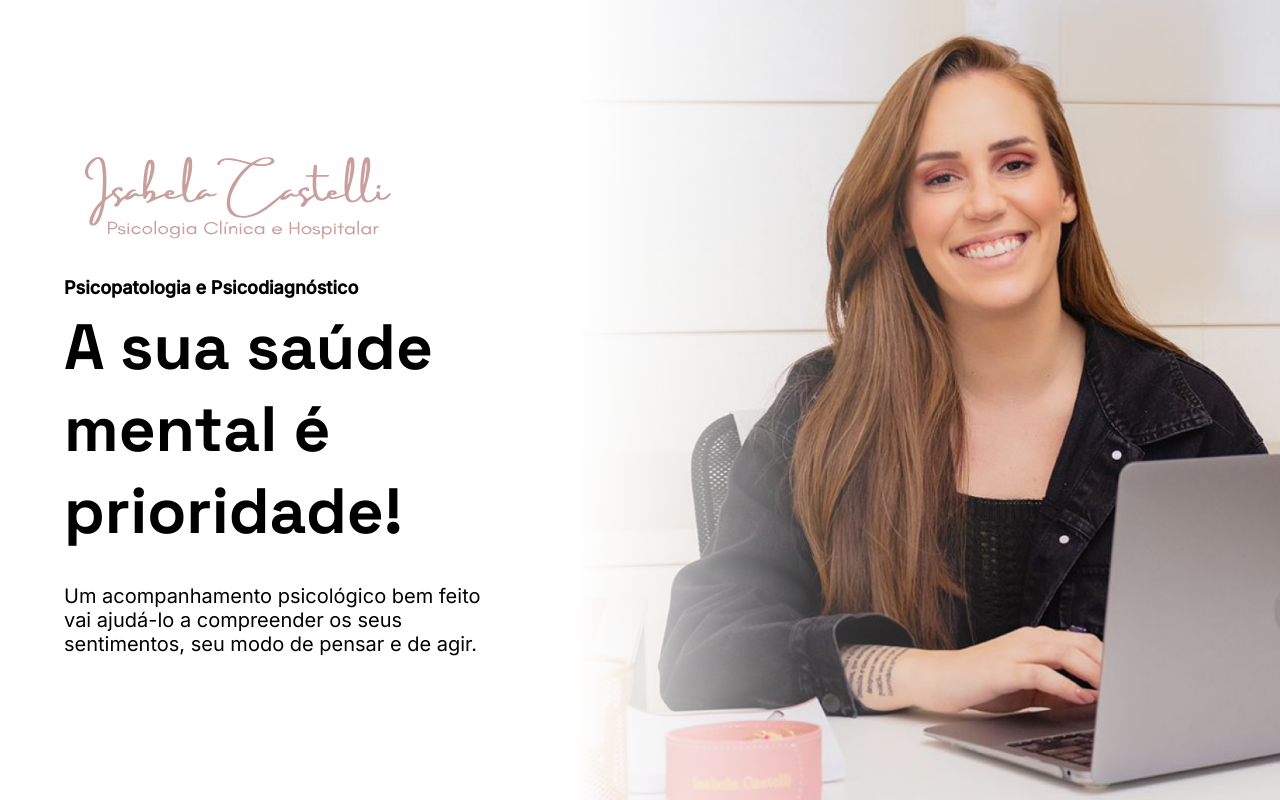
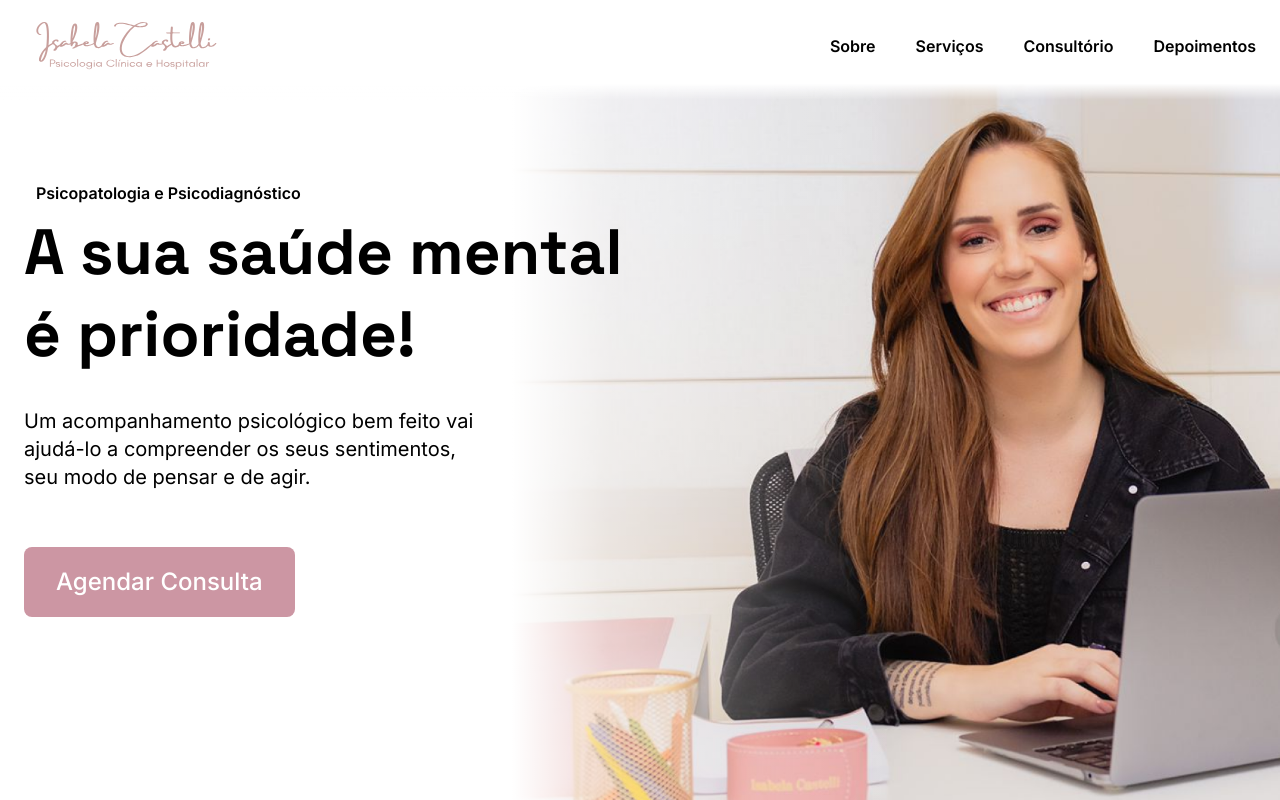
Before and after one commit to capelaum/projeto-isabela-castelli, a Next.js app: page / in a window 1280 px wide. Built offline with nearby package versions, Linux system fonts and the light colour scheme.

Commit message:
✨ NavBar

```diff
--- a/src/components/Button/styles.ts
+++ b/src/components/Button/styles.ts
@@ -12,7 +12,8 @@ export const StyledButton = styled('button', {
   fontWeight: '$medium',
 
   transition: '$fast',
-  // alignSelf: 'stretch',
+  textAlign: 'center',
+  lineHeight: 1.6,
 
   '&:disabled': {
     opacity: 0.7,
@@ -22,32 +23,50 @@ export const StyledButton = styled('button', {
   variants: {
     color: {
       pink: {
-        backgroundColor: '$primary',
+        backgroundColor: '$secondary',
         color: '$white',
 
         '&:not(:disabled):hover': {
-          filter: 'brightness(0.9)'
+          filter: 'brightness(1.1)'
         }
       }
     },
 
     size: {
       sm: {
-        fontSize: '$xs',
+        fontSize: '$sm',
         padding: '0.5rem 1rem',
         gap: '0.5rem'
       },
+
       md: {
-        fontSize: '$sm',
-        padding: '0.75rem 1rem'
+        fontSize: '$md',
+        padding: '0.75rem 1rem',
+
+        '@bp2': {
+          fontSize: '$sm',
+          padding: '0.5rem 1rem'
+        }
       },
+
       lg: {
-        fontSize: '$sm',
-        padding: '0.75rem 1.75rem'
+        fontSize: '$lg',
+        padding: '0.75rem 1.75rem',
+
+        '@bp2': {
+          fontSize: '$md',
+          padding: '0.5rem 1rem'
+        }
       },
+
       xl: {
-        fontSize: '$sm',
-        padding: '0.75rem 2.5rem'
+        fontSize: '$xl',
+        padding: '1rem 2rem',
+
+        '@bp2': {
+          fontSize: '$lg',
+          padding: '0.75rem 1.5rem'
+        }
       }
     },
 
--- /dev/null
+++ b/src/components/Navbar/index.tsx
@@ -0,0 +1,49 @@
+import { Logo } from 'components/@constants'
+import Image from 'next/image'
+import Link from 'next/link'
+import { useEffect, useState } from 'react'
+import { Container, LinksWrapper, NavLink, Wrapper } from './styles'
+
+export function Navbar() {
+  const [offsetY, setOffsetY] = useState(0)
+  console.log('💥 ~ offsetY', offsetY)
+
+  const handleScroll = () => setOffsetY(window.pageYOffset)
+
+  useEffect(() => {
+    if (typeof window !== 'undefined') {
+      window.addEventListener('scroll', handleScroll)
+    }
+  }, [])
+
+  return (
+    <Wrapper isScrolled={offsetY > 0}>
+      <Container>
+        <Link href="#" title="Início" passHref>
+          <Image
+            src={Logo}
+            alt="Logotipo da psicóloga Isabela Castelli, tendo escrito o nome Isabela Castelli e a frase Psicologa Clínica e Hospitalar em rosa claro."
+          />
+        </Link>
+
+        <LinksWrapper>
+          <NavLink href="#" title="Sobre">
+            Sobre
+          </NavLink>
+
+          <NavLink href="#" title="Serviços">
+            Serviços
+          </NavLink>
+
+          <NavLink href="#" title="Consultório">
+            Consultório
+          </NavLink>
+
+          <NavLink href="#" title="Depoimentos">
+            Depoimentos
+          </NavLink>
+        </LinksWrapper>
+      </Container>
+    </Wrapper>
+  )
+}
--- /dev/null
+++ b/src/components/Navbar/styles.ts
@@ -0,0 +1,87 @@
+import Link from 'next/link'
+import { styled } from 'styles/stitches.config'
+
+export const Wrapper = styled('section', {
+  display: 'flex',
+  justifyContent: 'center',
+  alignItems: 'center',
+
+  width: '100%',
+  height: '100px',
+  padding: '1rem 1.5rem 1.5rem',
+
+  background:
+    'linear-gradient(to bottom, $white, $white, $white, $white, $white, $white, transparent)',
+
+  variants: {
+    isScrolled: {
+      true: {},
+
+      false: {}
+    }
+  },
+
+  position: 'fixed',
+  top: 0,
+  left: 0,
+  right: 0,
+  zIndex: 99,
+
+  '@bp1': {
+    padding: '1rem'
+  }
+})
+
+export const Container = styled('nav', {
+  display: 'flex',
+  justifyContent: 'space-between',
+  alignItems: 'center',
+  width: '100%',
+  height: '100%',
+  maxWidth: '1400px',
+
+  img: {
+    width: '200px',
+    height: 'auto'
+  },
+
+  '@bp2': {
+    flexDirection: 'column',
+    alignItems: 'center'
+  }
+})
+
+export const LinksWrapper = styled('div', {
+  display: 'flex',
+  gap: '2.5rem',
+  flexWrap: 'wrap'
+})
+
+export const NavLink = styled(Link, {
+  fontWeight: '$semibold',
+  fontSize: '$sm',
+  color: '$black',
+  textDecoration: 'none',
+  position: 'relative',
+  padding: '0.5rem 0',
+
+  '&:hover': {
+    '&::after': {
+      content: '',
+      width: '100%'
+    }
+  },
+
+  '&::after': {
+    content: '',
+    width: 0,
+    height: 3,
+    backgroundColor: '$primary',
+    position: 'absolute',
+    bottom: 0,
+    left: 0,
+    display: 'block',
+
+    transition: '$slow'
+  }
+})
--- a/src/components/Sections/SectionHero/index.tsx
+++ b/src/components/Sections/SectionHero/index.tsx
@@ -1,10 +1,12 @@
-import { Hero, Logo } from 'components/@constants'
+import { Hero } from 'components/@constants'
+import { ButtonLink } from 'components/Button/ButtonLink'
 import { Heading } from 'components/Heading'
 import { Text } from 'components/Text'
 import Image from 'next/image'
 import {
-  HeroDescription,
+  HeroContainer,
   HeroHeadingWrapper,
+  HeroImageMobileWrapper,
   HeroImageWrapper,
   HeroTextWrapper,
   HeroWrapper
@@ -13,14 +15,10 @@ import {
 export function SectionHero() {
   return (
     <HeroWrapper>
+      <HeroContainer>
         <HeroTextWrapper>
-        <Image
-          src={Logo}
-          alt="Logotipo da psicóloga Isabela Castelli, tendo escrito o nome Isabela Castelli e a frase Psicologa Clínica e Hospitalar em rosa claro."
-        />
-
           <HeroHeadingWrapper>
-          <Text weight="bold" color="black">
+            <Text weight="semibold" color="black" size="sm">
               Psicopatologia e Psicodiagnóstico
             </Text>
 
@@ -29,16 +27,29 @@ export function SectionHero() {
             </Heading>
           </HeroHeadingWrapper>
 
-        <HeroDescription asChild color="black" size="lg">
+          <Text asChild color="black" size="lg">
             <p>
               Um acompanhamento psicológico bem feito vai ajudá-lo a compreender
               os seus sentimentos, seu modo de pensar e de agir.
             </p>
-        </HeroDescription>
+          </Text>
+
+          <ButtonLink href="#" size="xl" title="Agendar Consulta">
+            Agendar Consulta
+          </ButtonLink>
         </HeroTextWrapper>
+      </HeroContainer>
+
+      <HeroImageMobileWrapper>
+        <Image
+          src={Hero}
+          alt="Foto profissional da psicóloga Isabela castelli"
+        />
+      </HeroImageMobileWrapper>
 
       <HeroImageWrapper>
         <Image
+          priority
           src={Hero}
           alt="Foto profissional da psicóloga Isabela castelli"
         />
--- a/src/components/Sections/SectionHero/styles.ts
+++ b/src/components/Sections/SectionHero/styles.ts
@@ -1,12 +1,12 @@
-import { Text } from 'components/Text'
 import { styled } from 'styles/stitches.config'
 
 export const HeroWrapper = styled('section', {
   minHeight: '100vh',
+  height: '100%',
   width: '100%',
-  height: '100%',
+
+  overflow: 'hidden',
   position: 'relative',
-  overflow: 'hidden',
 
   backgroundColor: '$white',
 
@@ -14,7 +14,26 @@ export const HeroWrapper = styled('section', {
   justifyContent: 'center',
 
   '@bp1': {
+    minHeight: '100%',
+    height: 'auto',
     flexDirection: 'column'
+  }
+})
+
+export const HeroContainer = styled('div', {
+  display: 'flex',
+  justifyContent: 'flex-start',
+  alignItems: 'center',
+
+  margin: '0 1.5rem',
+  width: '100%',
+  maxWidth: '1400px',
+  zIndex: 3,
+
+  '@bp1': {
+    flexDirection: 'column',
+    margin: '0 1rem',
+    marginTop: '10rem'
   }
 })
 
@@ -22,34 +41,100 @@ export const HeroTextWrapper = styled('div', {
   display: 'flex',
   flexDirection: 'column',
   justifyContent: 'center',
+  alignItems: 'flex-start',
   gap: '2rem',
-  width: '45%',
-  padding: '0 4rem',
 
   P: {
     maxWidth: '450px',
-    width: '100%'
+    width: '100%',
+    display: 'flex',
+    lineHeight: 1.4
+  },
+
+  a: {
+    marginTop: '1.5rem'
+  },
+
+  '@bp1': {
+    width: '100%',
+    alignItems: 'center',
+    justifyContent: 'flex-start',
+    paddingBottom: '3rem',
+
+    p: {
+      textAlign: 'center'
+    }
+  },
+
+  '@bp2': {
+    p: {
+      fontSize: '$md'
+    }
+  },
+
+  '@bp3': {
+    p: {
+      fontSize: '$sm'
+    }
   }
 })
 
 export const HeroHeadingWrapper = styled('div', {
   display: 'flex',
   flexDirection: 'column',
-  gap: '0.5rem'
-})
+  gap: '0.5rem',
 
-export const HeroDescription = styled(Text, {
-  width: '100%',
-  maxWidth: '400px',
-  display: 'flex'
+  h1: {
+    maxWidth: '650px',
+    width: '100%'
+  },
+
+  span: {
+    paddingLeft: '0.75rem'
+  },
+
+  '@bp1': {
+    h1: {
+      textAlign: 'center'
+    },
+
+    span: {
+      textAlign: 'center',
+      paddingLeft: 0
+    }
+  },
+
+  '@bp2': {
+    gap: '1rem',
+
+    h1: {
+      fontSize: '3rem'
+    },
+
+    span: {
+      fontSize: '$xs'
+    }
+  },
+
+  '@bp3': {
+    h1: {
+      fontSize: '2.125rem'
+    }
+  }
 })
 
 export const HeroImageWrapper = styled('div', {
   display: 'flex',
   alignItems: 'center',
   justifyContent: 'center',
-  width: '55%',
-  position: 'relative',
+  width: '60%',
+
+  position: 'absolute',
+  top: '80px',
+  right: 0,
+  bottom: 0,
+
+  zIndex: 0,
 
   img: {
     width: '100%',
@@ -68,6 +153,44 @@ export const HeroImageWrapper = styled('div', {
     right: 0,
     pointerEvents: 'none',
     background:
-      'linear-gradient(to right, $white, rgba(255, 255, 255, 0.2), transparent, transparent)'
+      'linear-gradient(to right, $white, rgba(255, 255, 255, 0.5),  rgba(255, 255, 255, 0.3), rgba(255, 255, 255, 0.1), transparent, transparent, transparent, transparent, transparent)'
+  },
+
+  '@bp1': {
+    display: 'none'
   }
 })
+
+export const HeroImageMobileWrapper = styled('div', {
+  display: 'none',
+  position: 'relative',
+
+  width: '100%',
+  height: '100%',
+
+  img: {
+    width: '100%',
+    height: '100%',
+    objectFit: 'cover',
+    objectPosition: 'center'
+  },
+
+  '&::after': {
+    content: '""',
+    position: 'absolute',
+    width: '100%',
+    height: '100%',
+    zIndex: 1,
+    top: 0,
+    right: 0,
+    pointerEvents: 'none',
+    background:
+      'linear-gradient(to bottom, $white, rgba(255, 255, 255, 0.5),  rgba(255, 255, 255, 0.3), rgba(255, 255, 255, 0.1), transparent, transparent, transparent, transparent, transparent)'
+  },
+
+  '@bp1': {
+    display: 'flex',
+    alignItems: 'center',
+    justifyContent: 'center'
+  }
+})
--- a/src/pages/_document.tsx
+++ b/src/pages/_document.tsx
@@ -17,7 +17,7 @@ export default class MyDocument extends Document {
           />
 
           <link
-            href="https://fonts.googleapis.com/css2?family=Inter:wght@400;500&family=Space+Grotesk:wght@700&display=swap"
+            href="https://fonts.googleapis.com/css2?family=Inter:wght@400;500;600;700&family=Space+Grotesk:wght@700&display=swap"
             rel="stylesheet"
           />
 
--- a/src/pages/index.tsx
+++ b/src/pages/index.tsx
@@ -1,3 +1,4 @@
+import { Navbar } from 'components/Navbar'
 import { SectionHero } from 'components/Sections/SectionHero'
 import Head from 'next/head'
 
@@ -7,6 +8,8 @@ export default function Home() {
       <Head>
         <title>Psicóloga Isabela Castelli</title>
       </Head>
+
+      <Navbar />
       <SectionHero />
     </>
   )
--- a/src/styles/global.ts
+++ b/src/styles/global.ts
@@ -16,7 +16,8 @@ export const globalStyles = globalCss({
     color: '$white',
     fontFamily: '$inter',
     fontWeight: 400,
-    '-webkit-font-smoothing': 'antialised'
+    '-webkit-font-smoothing': 'antialised',
+    position: 'relative'
   },
 
   'a, button': {
```
Lines whose indentation alone changed are shown as unchanged.
